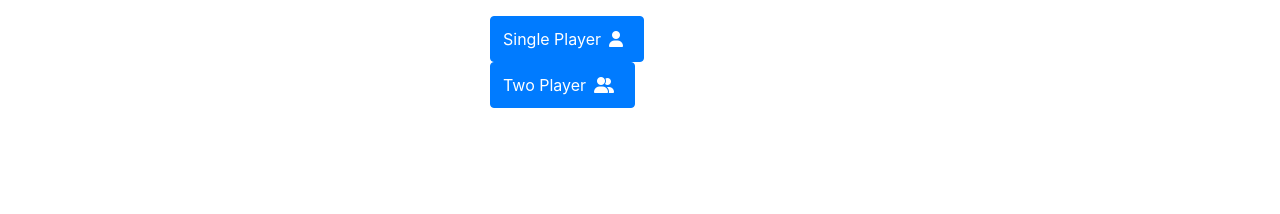
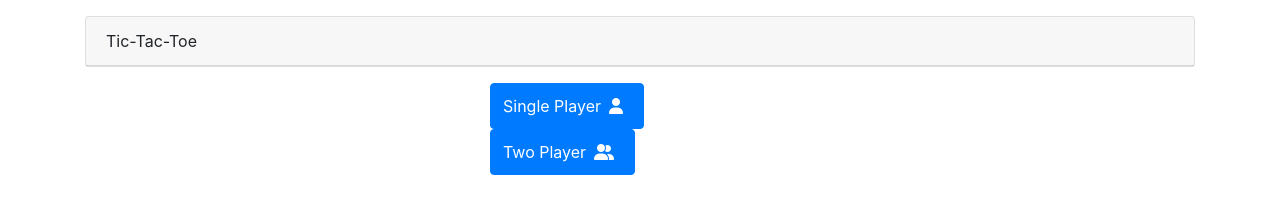
Before and after one commit to barrysweeney/tic-tac-toe, a plain HTML site: page index.html in a window 1280 px wide. Drawn offline with nearby package versions, Linux system fonts and the light colour scheme.

Commit message:
add card-header

```diff
--- a/index.html
+++ b/index.html
@@ -14,6 +14,11 @@
 
 <body>
     <div class="container mx-auto">
+        <div class="card">
+        <div class="card-header">
+            Tic-Tac-Toe
+          </div>
+        </div>
         <div id="modeSelection">
         <button id="singlePlay" class="btn btn-primary">Single Player<i class="fas fa-user"></i></button>
         <button id="twoPlay" class="btn btn-primary">Two Player<i class="fas fa-user-friends"></i></button>
--- a/style.css
+++ b/style.css
@@ -10,6 +10,7 @@
 #modeSelection {
   width: 300px;
   margin: auto;
+  margin-top: 1em;
 }
 
 #playerOneForm {
```
